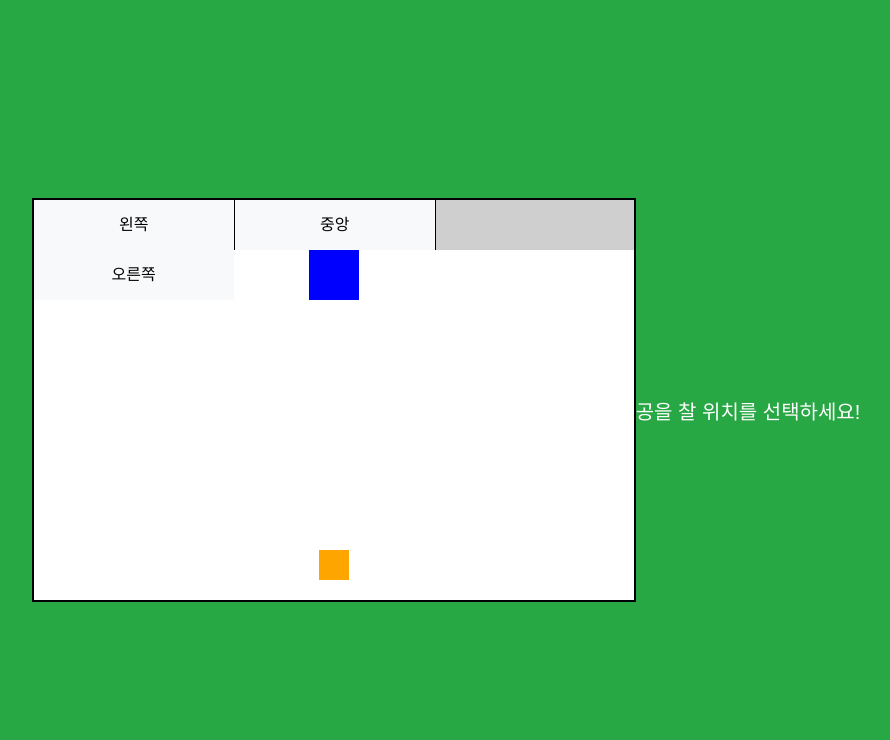
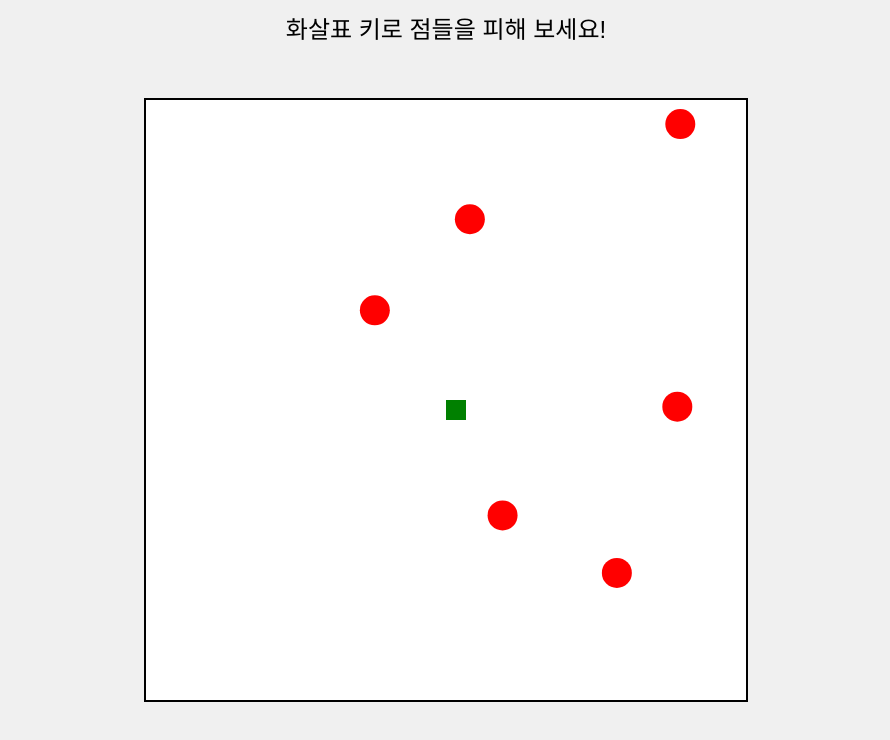
Before and after one commit to reappearrance/jeahyeon, a plain HTML site: page index.html in a window 1280 px wide. Shown: the whole page, without its empty margins (194-1084 px from the left). Drawn offline with Linux system fonts and the light colour scheme.

Commit message:
Add files via upload

```diff
--- a/index.html
+++ b/index.html
@@ -3,7 +3,7 @@
 <head>
     <meta charset="UTF-8">
     <meta name="viewport" content="width=device-width, initial-scale=1.0">
-    <title>축구 승부차기 게임</title>
+    <title>피하기 게임</title>
     <style>
         body {
             display: flex;
@@ -11,125 +11,204 @@
             align-items: center;
             height: 100vh;
             margin: 0;
-            background-color: #28a745;
+            background-color: #f0f0f0;
             font-family: Arial, sans-serif;
         }
-        #game-container {
-            width: 600px;
-            height: 400px;
-            position: relative;
-            background-color: white;
+        canvas {
             border: 2px solid black;
-        }
-        #goalkeeper {
-            width: 50px;
-            height: 50px;
-            background-color: blue;
-            position: absolute;
-            top: 50px;
-            left: 275px;
-            transition: left 0.5s;
-        }
-        #ball {
-            width: 30px;
-            height: 30px;
-            background-color: orange;
-            position: absolute;
-            bottom: 20px;
-            left: 285px;
+            background-color: #fff;
         }
         #message {
-            text-align: center;
-            font-size: 20px;
-            margin-top: 20px;
-            color: white;
-        }
-        .goal-area {
-            width: 600px;
-            height: 50px;
             position: absolute;
-            top: 0;
-            background-color: #cfcfcf;
-        }
-        .goal-area div {
-            width: 200px;
-            height: 50px;
-            float: left;
-            text-align: center;
-            line-height: 50px;
-            font-size: 16px;
-            cursor: pointer;
-            background-color: #f8f9fa;
-            border-right: 1px solid black;
-        }
-        .goal-area div:last-child {
-            border-right: none;
-        }
-        .goal-area div:hover {
-            background-color: #e9ecef;
+            top: 10px;
+            font-size: 24px;
         }
     </style>
 </head>
 <body>
 
-    <div id="game-container">
-        <div class="goal-area">
-            <div onclick="shoot(1)">왼쪽</div>
-            <div onclick="shoot(2)">중앙</div>
-            <div onclick="shoot(3)">오른쪽</div>
-        </div>
-        <div id="goalkeeper"></div>
-        <div id="ball"></div>
-    </div>
-    <div id="message">공을 찰 위치를 선택하세요!</div>
+    <canvas id="gameCanvas" width="600" height="600"></canvas>
+    <div id="message">화살표 키로 점들을 피해 보세요!</div>
 
     <script>
-        const goalkeeper = document.getElementById('goalkeeper');
-        const ball = document.getElementById('ball');
-        const message = document.getElementById('message');
+        const canvas = document.getElementById("gameCanvas");
+        const ctx = canvas.getContext("2d");
 
-        function shoot(direction) {
-            // 공을 차는 방향 설정
-            let ballPosition;
-            if (direction === 1) {
-                ballPosition = 100;  // 왼쪽
-            } else if (direction === 2) {
-                ballPosition = 285;  // 중앙
-            } else {
-                ballPosition = 470;  // 오른쪽
+        // 플레이어 설정
+        const player = {
+            x: canvas.width / 2,
+            y: canvas.height / 2,
+            size: 20,
+            speed: 5,
+            dx: 0,
+            dy: 0
+        };
+
+        // 점(장애물) 설정
+        let dots = [];
+        let dotSpeed = 2;
+        let dotCount = 5;
+
+        // 시간 측정
+        let startTime;
+        let elapsedTime = 0;
+
+        // 점 생성 함수
+        function createDots(count) {
+            for (let i = 0; i < count; i++) {
+                const dot = {
+                    x: Math.random() * canvas.width,
+                    y: Math.random() * canvas.height,
+                    size: 15,
+                    speedX: (Math.random() - 0.5) * dotSpeed,
+                    speedY: (Math.random() - 0.5) * dotSpeed
+                };
+                dots.push(dot);
             }
+        }
 
-            ball.style.left = ballPosition + 'px';
+        // 플레이어 그리기 함수
+        function drawPlayer() {
+            ctx.fillStyle = "green";
+            ctx.fillRect(player.x, player.y, player.size, player.size);
+        }
 
-            // 골키퍼가 랜덤한 방향으로 움직임
-            const goalkeeperPosition = Math.floor(Math.random() * 3) + 1;
-            let goalkeeperMove;
+        // 점(장애물) 그리기 함수
+        function drawDots() {
+            ctx.fillStyle = "red";
+            dots.forEach(dot => {
+                ctx.beginPath();
+                ctx.arc(dot.x, dot.y, dot.size, 0, Math.PI * 2);
+                ctx.fill();
+            });
+        }
 
-            if (goalkeeperPosition === 1) {
-                goalkeeperMove = 100;  // 왼쪽
-            } else if (goalkeeperPosition === 2) {
-                goalkeeperMove = 275;  // 중앙
-            } else {
-                goalkeeperMove = 450;  // 오른쪽
+        // 점 움직이기 함수
+        function moveDots() {
+            dots.forEach(dot => {
+                dot.x += dot.speedX;
+                dot.y += dot.speedY;
+
+                // 벽에 닿으면 방향 바꾸기
+                if (dot.x <= 0 || dot.x >= canvas.width) {
+                    dot.speedX *= -1;
+                }
+                if (dot.y <= 0 || dot.y >= canvas.height) {
+                    dot.speedY *= -1;
+                }
+            });
+        }
+
+        // 플레이어 움직이기 함수
+        function movePlayer() {
+            player.x += player.dx;
+            player.y += player.dy;
+
+            // 경계선 제한
+            if (player.x < 0) player.x = 0;
+            if (player.x + player.size > canvas.width) player.x = canvas.width - player.size;
+            if (player.y < 0) player.y = 0;
+            if (player.y + player.size > canvas.height) player.y = canvas.height - player.size;
+        }
+
+        // 충돌 감지 함수
+        function checkCollision() {
+            for (let dot of dots) {
+                const distX = player.x + player.size / 2 - dot.x;
+                const distY = player.y + player.size / 2 - dot.y;
+                const distance = Math.sqrt(distX * distX + distY * distY);
+
+                if (distance < dot.size + player.size / 2) {
+                    return true;
+                }
             }
+            return false;
+        }
 
-            goalkeeper.style.left = goalkeeperMove + 'px';
+        // 게임 오버
+        function gameOver() {
+            ctx.fillStyle = "black";
+            ctx.font = "36px Arial";
+            ctx.fillText("게임 오버!", canvas.width / 2 - 100, canvas.height / 2 - 20);
+            ctx.fillText(`기록: ${elapsedTime.toFixed(2)}초`, canvas.width / 2 - 120, canvas.height / 2 + 20);
+        }
 
-            // 공이 들어갔는지 확인
-            setTimeout(() => {
-                if (direction === goalkeeperPosition) {
-                    message.textContent = "골키퍼가 막았습니다!";
-                } else {
-                    message.textContent = "골인!";
+        // 키 누름 이벤트
+        function keyDown(e) {
+            if (e.key === "ArrowRight") {
+                player.dx = player.speed;
+            } else if (e.key === "ArrowLeft") {
+                player.dx = -player.speed;
+            } else if (e.key === "ArrowUp") {
+                player.dy = -player.speed;
+            } else if (e.key === "ArrowDown") {
+                player.dy = player.speed;
+            }
+        }
+
+        // 키 떼기 이벤트
+        function keyUp(e) {
+            if (e.key === "ArrowRight" || e.key === "ArrowLeft") {
+                player.dx = 0;
+            }
+            if (e.key === "ArrowUp" || e.key === "ArrowDown") {
+                player.dy = 0;
+            }
+        }
+
+        // 게임 루프
+        let gameActive = true;
+        function gameLoop() {
+            if (gameActive) {
+                ctx.clearRect(0, 0, canvas.width, canvas.height);
+
+                // 시간 업데이트
+                elapsedTime = (Date.now() - startTime) / 1000;
+
+                // 플레이어와 점 그리기
+                drawPlayer();
+                drawDots();
+
+                // 플레이어와 점 이동
+                movePlayer();
+                moveDots();
+
+                // 충돌 체크
+                if (checkCollision()) {
+                    gameActive = false;
+                    gameOver();
                 }
 
-                // 공의 위치를 초기화
-                setTimeout(() => {
-                    ball.style.left = '285px';
-                    message.textContent = "공을 찰 위치를 선택하세요!";
-                }, 2000);
-            }, 500);
+                requestAnimationFrame(gameLoop);
+            }
         }
+
+        // 난이도 증가
+        function increaseDifficulty() {
+            if (gameActive) {
+                dotSpeed += 0.5;
+                dotCount += 1;
+                createDots(1); // 1개의 점 추가
+                dots.forEach(dot => {
+                    dot.speedX = (Math.random() - 0.5) * dotSpeed;
+                    dot.speedY = (Math.random() - 0.5) * dotSpeed;
+                });
+                setTimeout(increaseDifficulty, 5000); // 5초마다 난이도 증가
+            }
+        }
+
+        // 키보드 이벤트 리스너
+        window.addEventListener("keydown", keyDown);
+        window.addEventListener("keyup", keyUp);
+
+        // 게임 시작
+        window.onload = () => {
+            startTime = Date.now();
+            createDots(dotCount);
+            gameLoop();
+            setTimeout(increaseDifficulty, 5000);  // 5초 후 난이도 증가 시작
+        };
+
     </script>
 
 </body>
```
